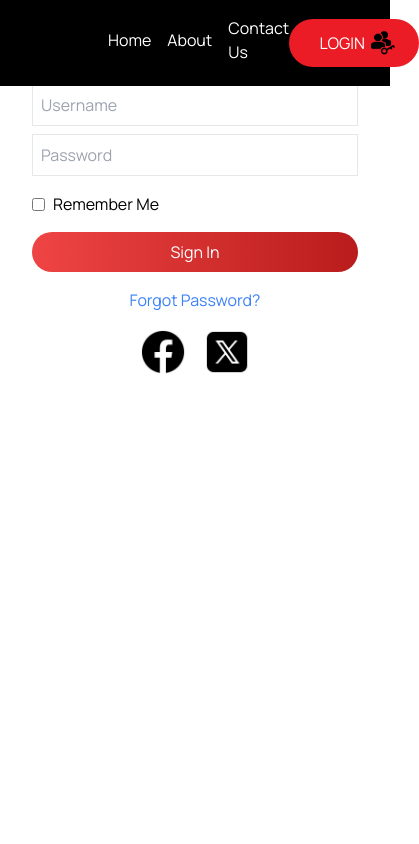
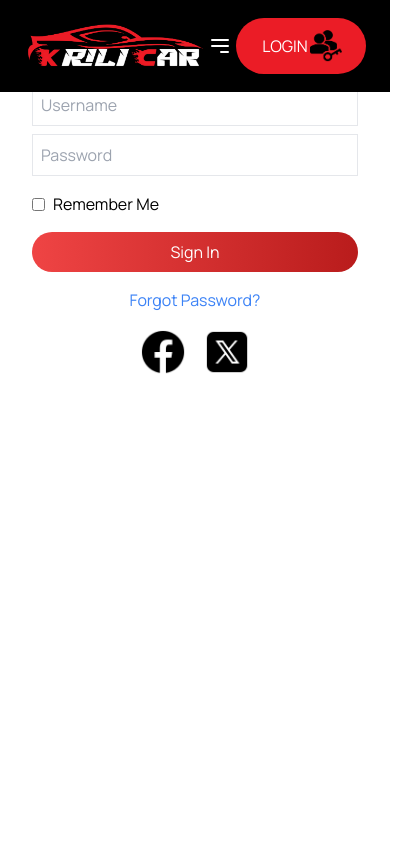
Before and after one commit to medreeda/krilicar, a Next.js app: page /login in a window 390 px wide. Shown: the top 844 px of the page, 419 px wide, since content can reach past the window. Built offline with nearby package versions, Linux system fonts and the light colour scheme.

Commit message:
respo header

```diff
--- a/components/CustomButton.tsx
+++ b/components/CustomButton.tsx
@@ -14,7 +14,7 @@ const Button = ({ isDisabled, btnType, containerStyles = "bg-red-500 text-white
   >
     <span className={`flex-1 ${textStyles}`}>{title}</span>
     {rightIcon && (
-      <div className="relative w-6 h-6">
+      <div className="relative w-8 h-8">
         <Image
           src={rightIcon}
           alt="arrow_left"
--- a/components/Navbar.tsx
+++ b/components/Navbar.tsx
@@ -1,19 +1,20 @@
 "use client";
 import Link from "next/link";
 import React from "react"; // Ensure React is imported if not already
+import { useState } from 'react';
 
 import Image from "next/image";
 import CustomButton from "./CustomButton";
 import { useRouter } from "next/navigation"; // ✅ الحل الصحيح
 
 const NavBar = () => {
-  const router = useRouter(); // ✅ يعمل الآن بشكل صحيح
+  const router = useRouter();
+  const [isOpen, setIsOpen] = useState(false);
 
   return (
       <header className="w-full absolute z-10">
           <nav className="max-w-[15000px] mx-auto flex justify-between items-center sm:px-16 px-6 py-4 bg-black">
-=======
-
+              {/* Logo on the left */}
               <Link href="/" className="flex justify-center items-center">
                   <Image
                       src="/logo.png"
@@ -23,25 +24,51 @@ const NavBar = () => {
                       className="object-contain"
                   />
               </Link>
-        <ul className="flex-1 flex justify-center space-x-4 text-white">
+
+              {/* Navigation Links (hidden on small screens) */}
+              <ul className="hidden sm:flex sm:flex-1 sm:justify-center sm:space-x-4 text-white">
                   <li className="text-base text-white-800 flex justify-center items-center cursor-pointer pb-1.5 transition-all hover:font-bold">
                       <Link href="/">Home</Link>
                   </li>
-          <li className="text-base text-white-800 flex justify-center items-center cursor-pointer pb-1.5 transition-all hover:font-bold" >
+                  <li className="text-base text-white-800 flex justify-center items-center cursor-pointer pb-1.5 transition-all hover:font-bold">
                       <Link href="/about">About</Link>
                   </li>
                   <li className="text-base text-white-800 flex justify-center items-center cursor-pointer pb-1.5 transition-all hover:font-bold">
                       <Link href="/contact">Contact Us</Link>
                   </li>
               </ul>
+
+
+              <div className="sm:hidden flex items-center" onClick={() => setIsOpen(!isOpen)}>
+                  <svg className="w-6 h-6 text-white" fill="none" stroke="currentColor" viewBox="0 0 24 24">
+                      <path strokeLinecap="round" strokeLinejoin="round" strokeWidth="2" d="M4 6h16M4 12h16m-7 6h7"></path>
+                  </svg>
+              </div>
+
+
+              <Link href="/login">
     <CustomButton
-          handleClick={() => router.push('/login')}
-          title='LOGIN'
-          rightIcon='/user2.png'
-          btnType='button'
-          containerStyles='text-white rounded-full bg-[#eb1c26] min-w-[130px]'
+        title="LOGIN"
+        rightIcon="/user2.png"
+        containerStyles="text-white rounded-full bg-[#eb1c26] min-w-[130px] py-2 px-4 flex items-center justify-center"
     />
+</Link>
           </nav>
+
+
+          <div className={`${isOpen ? 'block' : 'hidden'} sm:hidden bg-black text-white p-4`}>
+              <ul className="flex flex-col space-y-4">
+                  <li>
+                      <Link href="/">Home</Link>
+                  </li>
+                  <li>
+                      <Link href="/about">About</Link>
+                  </li>
+                  <li>
+                      <Link href="/contact">Contact Us</Link>
+                  </li>
+              </ul>
+          </div>
       </header>
   );
 };
```
Lines whose indentation alone changed are shown as unchanged.
